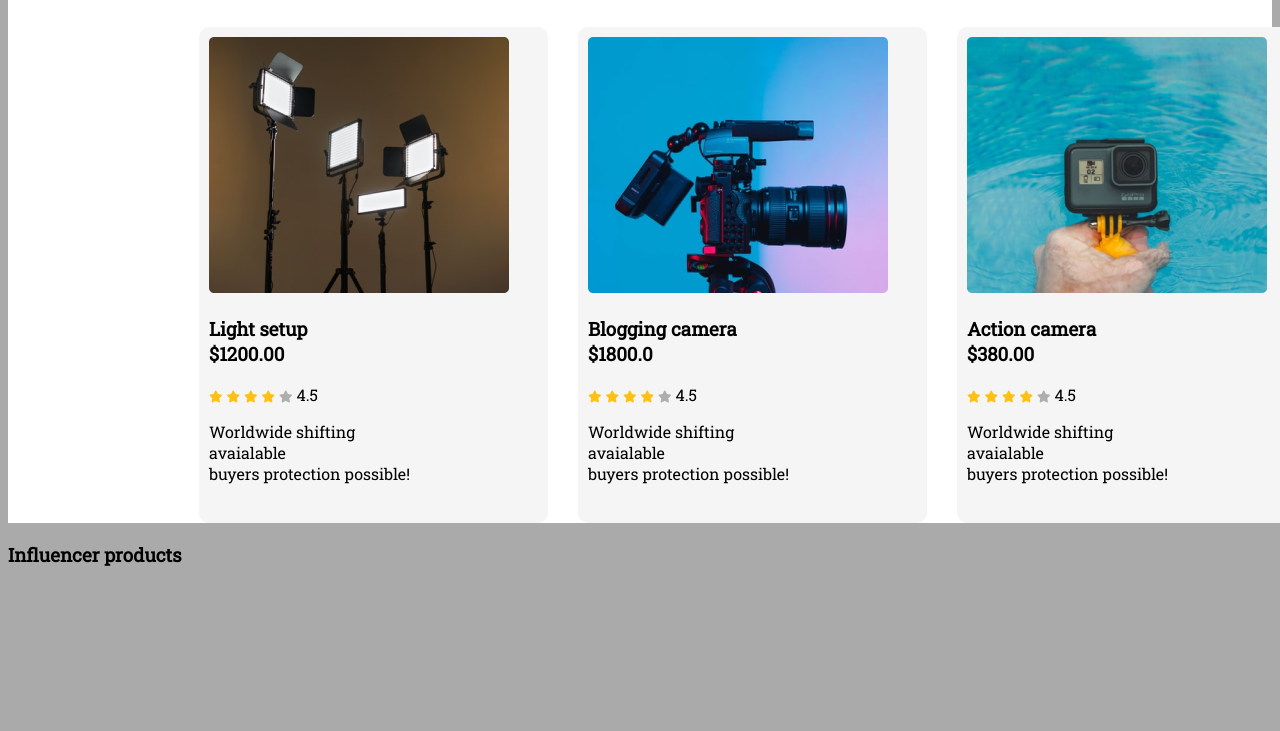
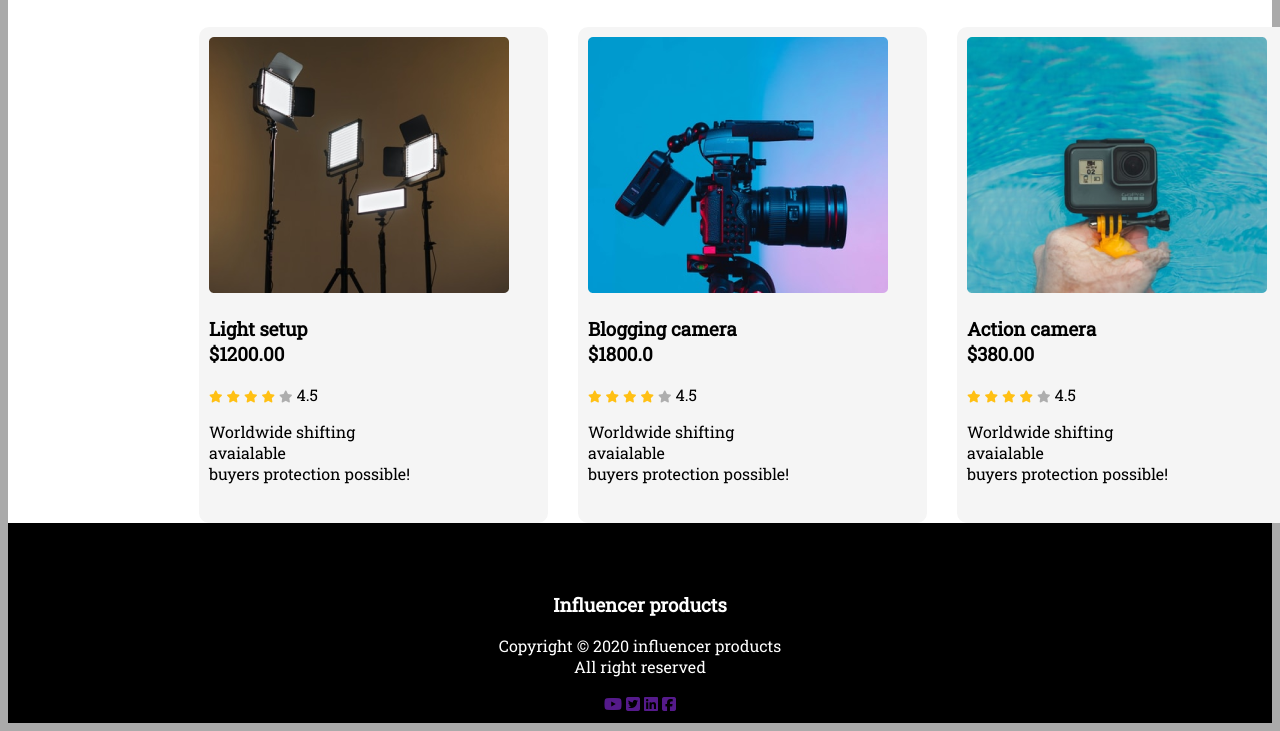
Before and after one commit to ARIFULISLAMSAGOR/influencer-gear, a plain HTML site: page index.html in a window 1280 px wide. Shown: the part 1702-2433 px from the top of the page. Before the commit the page ends 2287 px from the top, so only its background shows below. Drawn offline with Linux system fonts and the light colour scheme.

Commit message:
footer added

```diff
--- a/index.html
+++ b/index.html
@@ -250,16 +250,20 @@
                 </div>
             </div>
         </section>
+        <footer>
+            <div class="copyright">
+                <h3>Influencer products</h3>
+                <p>Copyright © 2020 influencer products <br>
+                    All right reserved</p>
+            </div>
+            <div class="link-profile">
+                <a href=""><i class="fab fa-youtube"></i></a>
+                <a href=""><i class="fab fa-twitter-square"></i></a>
+                <a href=""><i class="fab fa-linkedin"></i></a>
+                <a href=""><i class="fab fa-facebook-square"></i></a>
+            </div>
+        </footer>
     </main>
-    <footer>
-        <div>
-            <h3>Influencer products</h3>
-        </div>
-    </footer>
-
-
-
-
 </body>
 
 </html>
--- a/style.css
+++ b/style.css
@@ -81,3 +81,10 @@
  .fa-star{
      font-size: 12px;
  }
+ footer{
+     background-color: black;
+     height:150px;
+     text-align:center ;
+     color: white;
+     padding-top: 50px;
+ }
```
